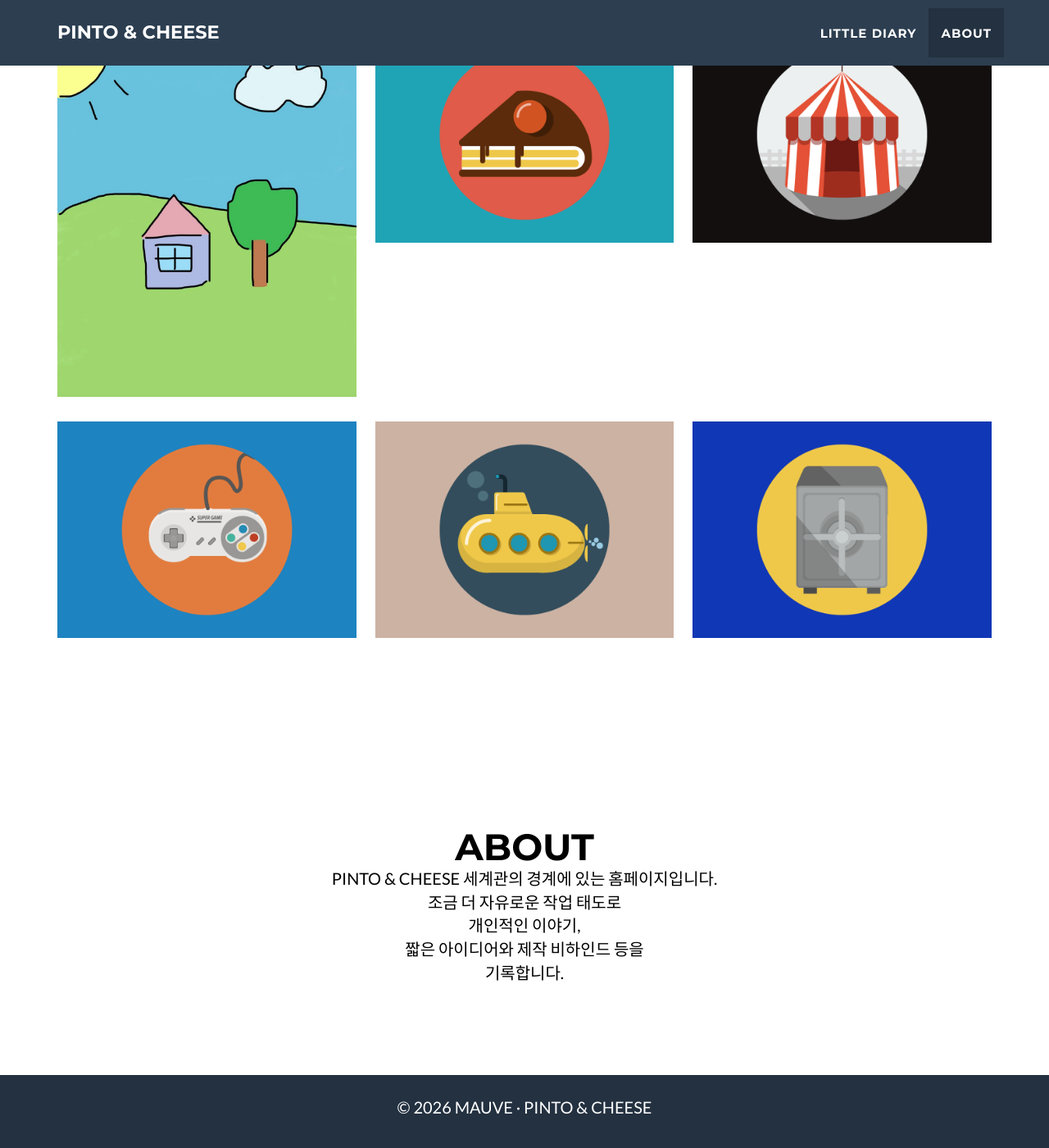
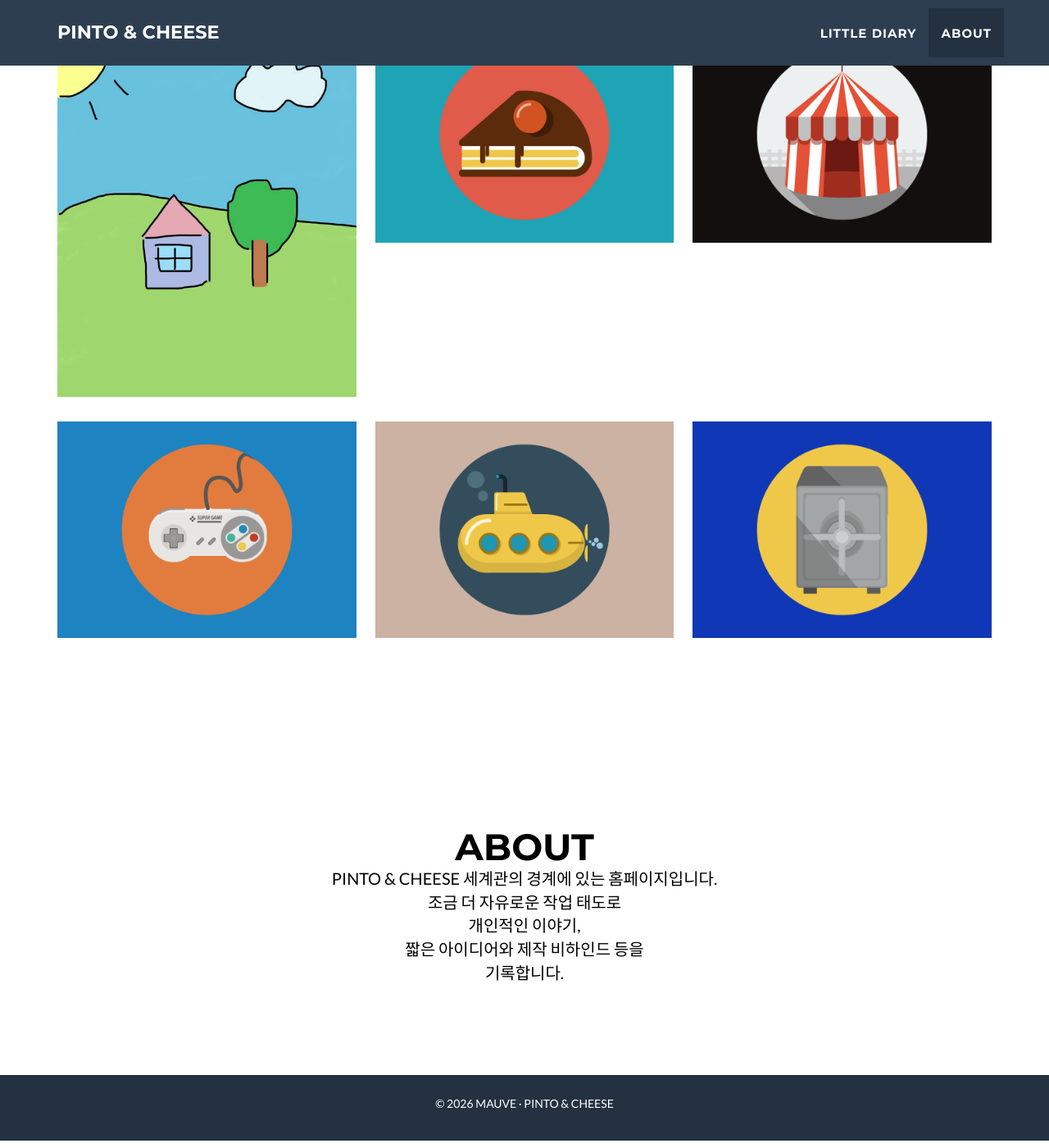
Before and after one commit to pintocheese/pintocheese.github.io, a Jekyll site: the page built from _posts/2014-07-18-project-1.markdown, in a window 1280 px wide and 1400 px high, scrolled down 2023 px. Shown: the whole window at 82% size. Built offline with Jekyll 4.4.1, drawn with Linux system fonts in a browser that asks for light colours.

Commit message:
Update custom.css

```diff
--- a/assets/css/custom.css
+++ b/assets/css/custom.css
@@ -6,3 +6,7 @@ section.success,
   background-color: #ffffff !important;
   color: #000000 !important;
 }
+
+.footer-below p {
+  font-size: 14px;
+}
```
